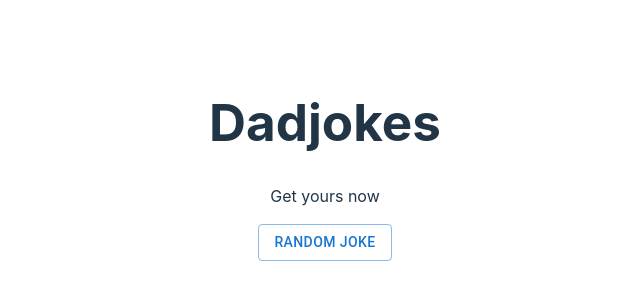
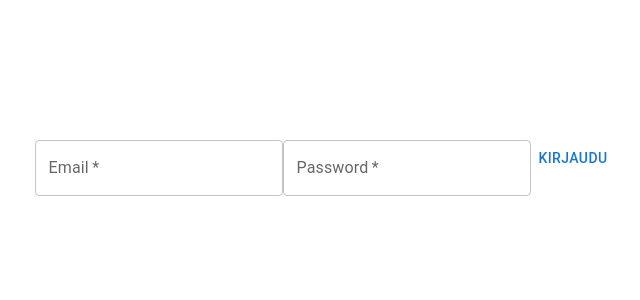
Before and after one commit to bfm471/DadjokesApp, a React (Vite) app: page / in a window 1280 px wide. Shown: the part 232-532 px from the top of the page, without its empty margins (315-955 px from the left). Built offline with nearby package versions, Linux system fonts and the light colour scheme.

Commit message:
Login toimii, randomJoke toimii

```diff
--- a/src/login.jsx
+++ b/src/login.jsx
@@ -1,71 +1,52 @@
-import { useState, FormEvent } from "react";
 import { signInWithEmailAndPassword } from "firebase/auth";
 import { auth } from "./firebaseConfig";
-import TextField from '@mui/material/TextField';
+import { useState } from "react";
+import { TextField, Button } from "@mui/material";
+import { useNavigate } from "react-router-dom";
 
 
-function LoginForm() {
+export default function Login() {
 
-  const [email, setEmail] = useState("");
-  const [password, setPassword] = useState("");
-  const [showMsg, setShowMsg] = useState(false);
-  const [msg, setMsg] = useState('');
-  const [_, setUser] = useState("");
+  const [email, setEmail] = useState('');
+  const [password, setPassword] = useState('');
+  const navigate = useNavigate();
 
-  const handleLogin = async (FormEvent) => {
-    // e.preventDefault();
-    try {
-      await signInWithEmailAndPassword(auth, email, password)
+  const login = () => {
+    signInWithEmailAndPassword(auth, email, password)
       .then((userCredential) => {
+
         const user = userCredential.user;
-        setUser(user.email);
+        navigate("/root");
+        // ...
+      })
+      .catch((error) => {
+        const errorCode = error.code;
+        const errorMessage = error.message;
+        console.error(errorCode, errorMessage);
       });
-      console.log("Kirjautuminen onnistui");
-      setMsg("Kirjautuneena " + email)
-    } catch (error) {
-      console.log("Kirjautuminen epäonnistui", error);
-      setMsg("Kirjautuminen epäonnistui")
-    }
-    setEmail('');
-    setPassword('');
-    setShowMsg(true);
   }
 
-  console.log("MOI", email, password, msg)
+  // console.log(email);
 
   return (
-    <div>
-      <h2>Kirjaudu sisään</h2>
-      {showMsg &&
-        <h4>{msg}</h4>
-      }
-      <form onSubmit={handleLogin}>
-        <div>
+    <>
       <TextField
         id="email"
         type="email"
         label="Email"
-            variant="outlined"
         value={email}
-            onChange={event => setEmail(event.target.value)}
-            onFocus={() => setShowMsg(false)}
         required
+        onChange={(event) => setEmail(event.target.value)}
       />
-          <br />
       <TextField
         id="password"
         type="password"
         label="Password"
-            variant="outlined"
         value={password}
+        required
         onChange={(event) => setPassword(event.target.value)}
-            required
       />
-        </div>
-        <button type="submit">Kirjaudu sisään</button>
-      </form>
-    </div>
-  );
+      <Button onClick={login}>Kirjaudu</Button>
+    </>
+  )
 }
-
-export default LoginForm;
--- a/src/routes/randomJoke.jsx
+++ b/src/routes/randomJoke.jsx
@@ -13,7 +13,6 @@ export default function RandomJoke() {
         .then(response => response.json())
         .then(data => {
             setJoke(data.joke)
-            console.log(data)
         })
         .catch(error => console.error(error))
     }
@@ -21,11 +20,9 @@ export default function RandomJoke() {
     return (
       <>
         <h1>Dadjokes</h1>
-        <p>
-            Get yours now
+        <p>Get yours now</p>
             <p><Button variant="outlined" onClick={getRandomJoke}>Random joke</Button></p>
             {joke && <p>{joke}</p>}
-        </p>
       </>
     );
 }
```
Also changed, not shown: src/main.jsx (+7 -1 lines), src/routes/myJokes.jsx (added, +7 -0 lines). Lines whose indentation alone changed are shown as unchanged.
